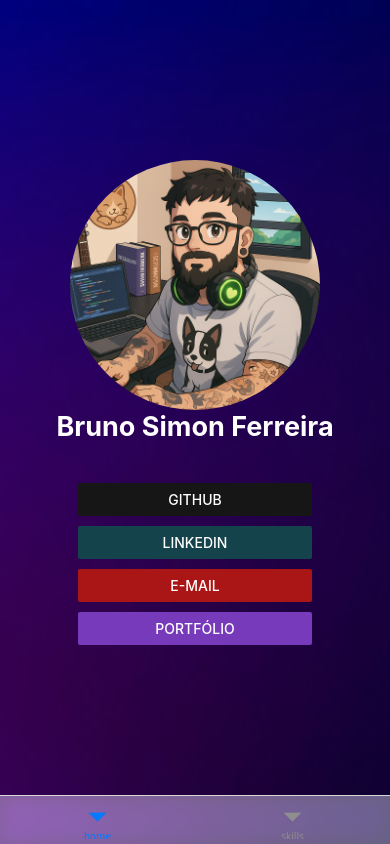
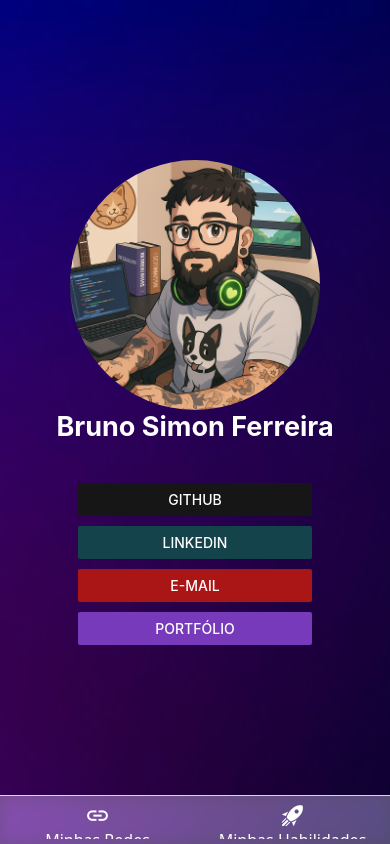
Before and after one commit to simonntech/portfolioBootcamp, a React Native app: screen / in a window 390 px wide. Built offline with nearby package versions, Linux system fonts and the light colour scheme.

Commit message:
bottom tabs refactor

```diff
--- a/src/routes/bottom-tabs.routes.tsx
+++ b/src/routes/bottom-tabs.routes.tsx
@@ -3,28 +3,60 @@ import { createBottomTabNavigator } from "@react-navigation/bottom-tabs";
 import HomeScreen from "../screens/HomeScreen";
 import SkillsScreen from "../screens/SkillsScreen";
 import { BlurView } from "expo-blur";
+import { MaterialCommunityIcons } from '@expo/vector-icons'
 
-const {Navigator, Screen} = createBottomTabNavigator();
+const { Navigator, Screen } = createBottomTabNavigator();
 
 export function BottomTabsRoutes() {
     return (
         <Navigator
             screenOptions={{
-                headerShown:false,
+                headerShown: false,
                 headerStatusBarHeight: 50,
-                tabBarStyle: {position: 'absolute'},
+                tabBarStyle: { position: 'absolute' },
                 tabBarBackground: () => (
-                    <BlurView tint="light" intensity={50} style={StyleSheet.absoluteFill} />
+                    <BlurView tint="light" intensity={40} style={StyleSheet.absoluteFill} />
                 ),
+                tabBarLabelStyle: {
+                    height: 150
+                }
             }}
         >
             <Screen
                 name="home"
                 component={HomeScreen}
+                options={{
+                    title: 'Minhas Redes',
+                    tabBarLabelStyle: {
+                        fontSize: 16,
+                        color: 'white'
+                    },
+                    tabBarIcon: () => (
+                        <MaterialCommunityIcons
+                            name="link"
+                            color={'white'}
+                            size={25}
+                        />
+                    )
+                }}
             />
             <Screen
                 name="skills"
                 component={SkillsScreen}
+                options={{
+                    title: 'Minhas Habilidades',
+                    tabBarLabelStyle: {
+                        fontSize: 16,
+                        color: 'white'
+                    },
+                    tabBarIcon: () => (
+                        <MaterialCommunityIcons
+                            name="rocket-launch"
+                            color={'white'}
+                            size={25}
+                        />
+                    )
+                }}
             />
         </Navigator>
     )
```
